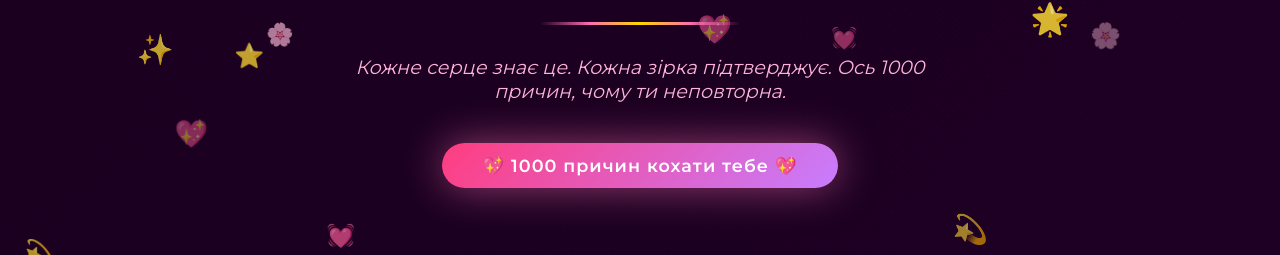
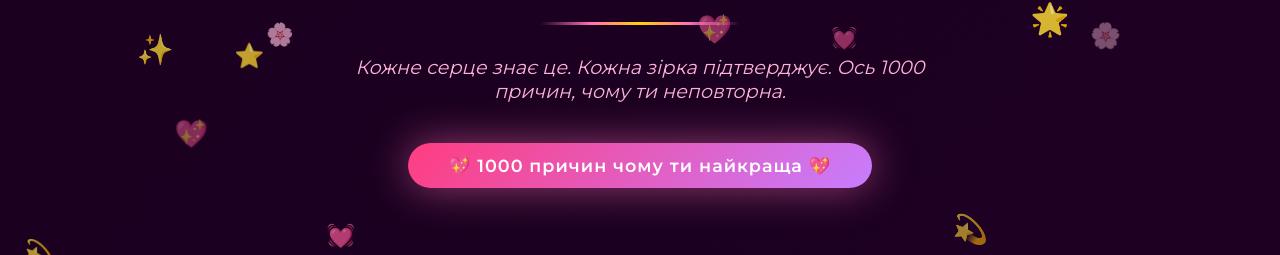
Before and after one commit to sanchoussrr/marina-luchshay, a plain HTML site: page index.html in a window 1280 px wide. Shown: the part 465-720 px from the top of the page. Drawn offline with nearby package versions, Linux system fonts and the light colour scheme; a web font is replaced by a local one.

Commit message:
✨ remove кохати from badge

```diff
--- a/index.html
+++ b/index.html
@@ -237,7 +237,7 @@
   <h1>Марина —<br>найкраща дівчина<br>у всьому світі</h1>
   <div class="hero-divider"></div>
   <p>Кожне серце знає це. Кожна зірка підтверджує. Ось 1000 причин, чому ти неповторна.</p>
-  <div class="counter-badge">💖 1000 причин кохати тебе 💖</div>
+  <div class="counter-badge">💖 1000 причин чому ти найкраща 💖</div>
 </header>
 
 <!-- ═══════════════ POEM ═══════════════ -->
```
